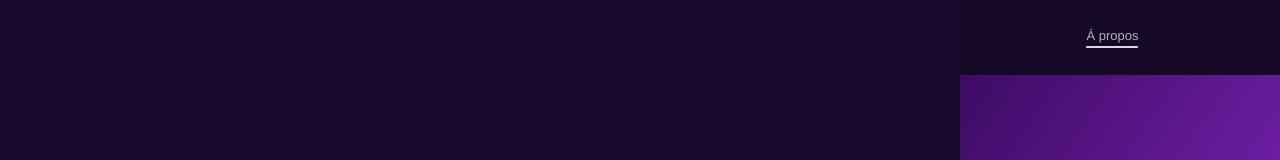
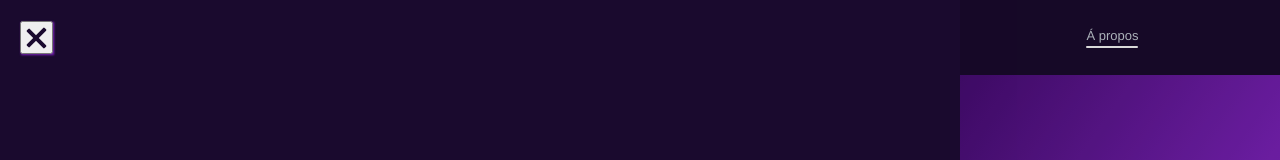
Before and after one commit to anthonypin0169/portfolio, a React (Vite) app: page / in a window 1280 px wide. Both pictures are taken after a click on the button 36 px from the left and 37 px from the top of the page. Shown: the top 160 px of the page. Built offline with nearby package versions, Linux system fonts and the light colour scheme; a web font is replaced by a local one.

Commit message:
animations du header/modal fonctionnelles

```diff
--- a/src/components/burgerIcon.jsx
+++ b/src/components/burgerIcon.jsx
@@ -1,10 +1,10 @@
 import "./burgerIcon.scss"
-function Icon ({onClick, className}) {
+function Icon ({onClick, isOpen, className, animation}) {
     return(
-        <button onClick={onClick} className = {className}>
-            <div className = "header__icon--stick stick-1"></div>
-            <div className = "header__icon--stick stick-2"></div>
-            <div className = "header__icon--stick stick-3"></div>
+        <button onClick={onClick} className={`${className} ${animation === "jump" ? "jump" : animation === "land" ? "land" : "" }`}>
+            <div className={`header__icon--stick ${isOpen ? 'stick-1' : ''}`}></div>
+            <div className={`header__icon--stick ${isOpen ? 'stick-2' : ''}`}></div>
+            <div className={`header__icon--stick ${isOpen ? 'stick-3' : ''}`}></div>
         </button>
     )
 }
--- a/src/components/burgerIcon.scss
+++ b/src/components/burgerIcon.scss
@@ -0,0 +1,21 @@
+@use '../index' as *;
+
+.header__icon--stick{
+    width: 25px;
+    height: 4px;
+    border-radius: 1px;
+    background: $cards;
+    transition: transform 0.2s ease-in-out, opacity 0.2s ease-in-out;
+
+}
+.header__icon--stick.stick-1{
+    transform: translateY(9.5px) rotate(45deg);
+}
+
+.header__icon--stick.stick-2{
+    opacity: 0;
+}
+
+.header__icon--stick.stick-3{
+    transform: translateY(-9.5px) rotate(-45deg);
+}
--- a/src/components/header.jsx
+++ b/src/components/header.jsx
@@ -7,13 +7,23 @@ import "./header.scss"
 function Header () {
 
     const [menuModalIsOpen, setMenuModalIsOpen] = useState(false)
+    const [iconAnimation,setIconAnimation] = useState("")
 
     return(
         <header className = "header">
-            <MenuModal isOpen = {menuModalIsOpen} onClose = {() => setMenuModalIsOpen(false)}/>
-            <Icon onClick = {() => setMenuModalIsOpen(true)} className = "header__icon"/>
+            <MenuModal isOpen = {menuModalIsOpen} onClose = {() => {setMenuModalIsOpen(false); setIconAnimation("land")}}/>
+            <Icon isOpen={menuModalIsOpen} onClick={() => {
+                if (menuModalIsOpen) {
+                    setIconAnimation("land")
+                    setMenuModalIsOpen(false)
+                } else {
+                    setIconAnimation("jump")
+                    setMenuModalIsOpen(true)
+                }
+            }}
+            className = "header__icon" animation = {iconAnimation}/>
             <nav className = "header__nav">
-                <Nav text = "Accueil" redirection = "/" className = "header__nav--link"/>
+                <Nav text = "Accueil" redirection = "/#accueil" className = "header__nav--link"/>
                 <Nav text = "Compétences" redirection = "/competences" className = "header__nav--link"/>
                 <Nav text = "Projets" redirection = "/projets" className = "header__nav--link"/>
                 <Nav text = "Á propos" redirection = "/#a-propos" className = "header__nav--link"/>
--- a/src/components/header.scss
+++ b/src/components/header.scss
@@ -6,11 +6,17 @@
     align-items: center;
     background: $cards;
     height: 75px;
+    position: relative;
     &__icon{
         width: 33px;
         height: 33px;
         margin: 0 20px;
-        flex-shrink: 0
+        flex-shrink: 0;
+        display: flex;
+        flex-direction: column;
+        align-items: center;
+        justify-content: space-around;
+        box-shadow: 1px 1px 2px $accents-v2;
     }
     &__nav{
         display: flex;
@@ -48,3 +54,47 @@
     color: $textes-v2;
     width: 100%;
 }
+
+.header__icon.jump{
+    position: relative;
+    z-index: 3;
+    animation: iconJump 600ms ease forwards;
+}
+.header__icon.land{
+    position: relative;
+    z-index: 3;
+    animation: iconLand 600ms ease backwards;
+}
+
+@keyframes iconJump{
+    0%{
+        transform: scale(1);
+        box-shadow: 1px 1px 2px $accents-v2;
+    }
+
+    50%{
+        transform: scale(1.25);
+        box-shadow: 2px 2px 4px $accents-v2;
+    }
+    100%{
+
+        transform: scale(1);
+        box-shadow: 1px 1px 2px $accents-v2;
+    }
+}
+@keyframes iconLand{
+    100%{
+        transform: scale(1);
+        box-shadow: 1px 1px 2px $accents-v2;
+    }
+
+    50%{
+        transform: scale(1.25);
+        box-shadow: 2px 2px 4px $accents-v2;
+    }
+    0%{
+
+        transform: scale(1);
+        box-shadow: 1px 1px 2px $accents-v2;
+    }
+}
--- a/src/components/menuModal.jsx
+++ b/src/components/menuModal.jsx
@@ -4,22 +4,22 @@ import "./menuModal.scss"
 function MenuModal ({isOpen, onClose}) {
     return(
         <>
-            {isOpen &&
-                <div className="overlay" onClick={onClose}>
-                    <nav className="header__menuModal" onClick={(e) => e.stopPropagation()}>
+
+            <div className={`overlay ${isOpen ? 'hide' : ''}`} onClick={onClose}>
+                <nav className={`header__menuModal ${isOpen ? 'open' : ''}`} onClick={(e) => e.stopPropagation()}>
                     <div className="header__menuModal--group-1">
-                            <Nav text = "Certifications et témoignages" redirection = "/" className = "link"/>
-                            <Nav text = "Hobbies tech et ressources" redirection = "/projets" className = "link"/>
+                        <Nav text = "Certifications et témoignages" redirection = "/" className = {`link link-grp1 ${isOpen ? 'slide' : ''}`}/>
+                        <Nav text = "Hobbies tech et ressources" redirection = "/projets" className = {`link link-grp1 ${isOpen ? 'slide' : ''}`}/>
                     </div>
 
                     <div className="header__menuModal--group-2">
-                            <Nav text = "Contact" redirection = "/contact" className = "link"/>
-                            <Nav text = "Mentions légales" redirection = "/mentions-legales" className = "link"/>
-                            <p className = "link">Tout droits réservés</p>
+                        <Nav text = "Contact" redirection = "/contact" className = {`link link-grp2 ${isOpen ? 'slide-grp2' : ''}`}/>
+                        <Nav text = "Mentions légales" redirection = "/mentions-legales" className = {`link link-grp2 ${isOpen ? 'slide-grp2' : ''}`}/>
+                        <p className = {`link link-grp2 ${isOpen ? 'slide-grp2' : ''}`}>Tout droits réservés</p>
                     </div>
                 </nav>
             </div>
-            }
+
         </>
     )
 }
--- a/src/components/menuModal.scss
+++ b/src/components/menuModal.scss
@@ -1,15 +1,23 @@
 @use '../index' as *;
 
 .overlay{
-    position: absolute;
+    position: fixed;
     z-index: 2;
     top: 0;
     left: 0;
     width: 100%;
     height: 100%;
     background: rgba(0,0,0,0.15);
+    opacity: 0;
+    transition: opacity 0.3s ease-in-out;
+    pointer-events: none;
+}
+.overlay.hide{
+    opacity: 1;
+    pointer-events: auto;
 }
 .header{
+    position: relative;
     &__menuModal{
         position: relative;
         z-index: 1;
@@ -19,6 +27,8 @@
         display: flex;
         flex-direction: column;
         justify-content: space-between;
+        transition: transform 0.3s ease-in-out;
+        transform: translateX(-100%);
         &--group-1{
             display: flex;
             flex-direction: column;
@@ -33,12 +43,45 @@
         }
     }
 }
+.header__menuModal.open{
+    transform: translateX(0);
+    transition-delay: 200ms;
+}
 .link{
     text-decoration: none;
     color: $textes-v1;
     font-size: 22px;
     margin: 0;
+    opacity: 0;
     &:hover{
         color: $textes-v2;
     }
 }
+.link-grp1.slide{
+    animation: sliderLink 250ms ease forwards;
+
+    @for $i from 1 through 2 {
+        &:nth-child(#{$i}) {
+            animation-delay: 250ms + $i * 100ms;
+        }
+    }
+}
+.link-grp2.slide-grp2{
+    animation: sliderLink 250ms ease forwards;
+
+    @for $i from 1 through 3 {
+        &:nth-child(#{$i}) {
+            animation-delay: 400ms + $i * 150ms;
+        }
+    }
+}
+@keyframes sliderLink{
+    0%{
+        transform: translateX(-100%);
+        opacity: 0;
+    }
+    100%{
+        transform: translateX(0);
+        opacity: 1;
+    }
+}
```
Lines whose indentation alone changed are shown as unchanged.
